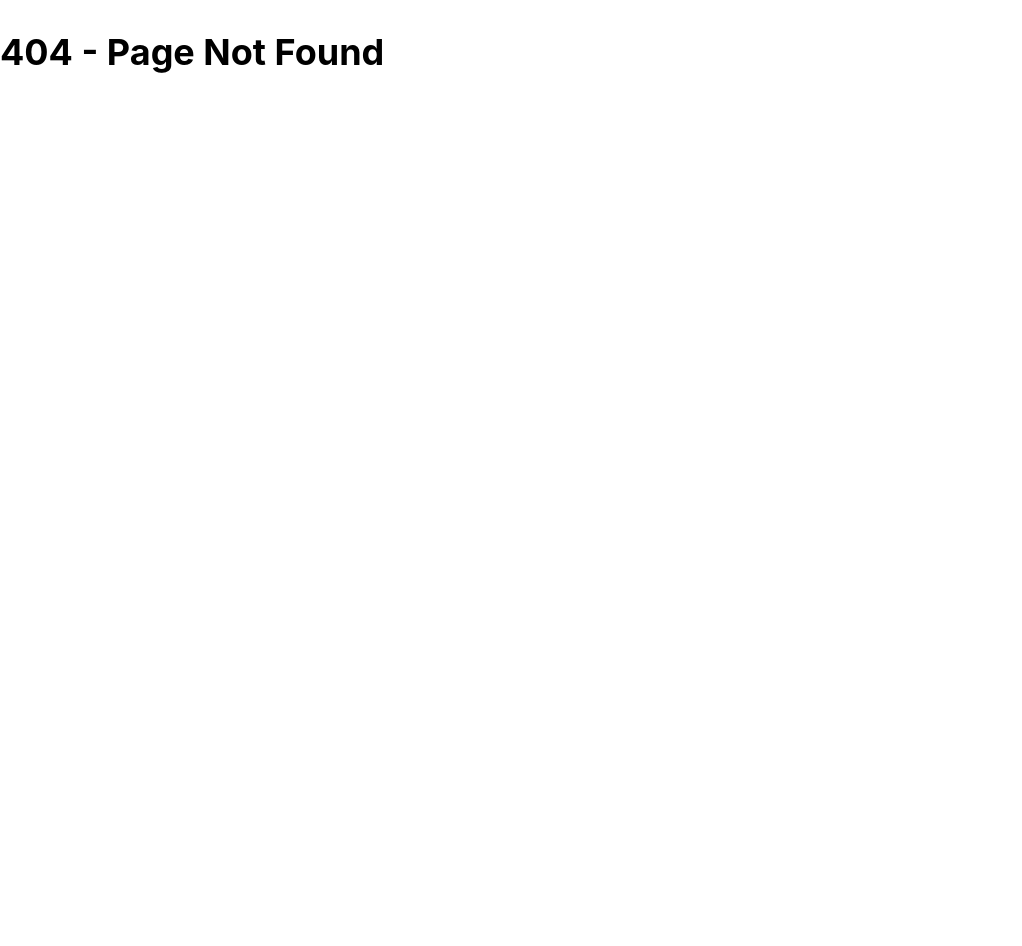
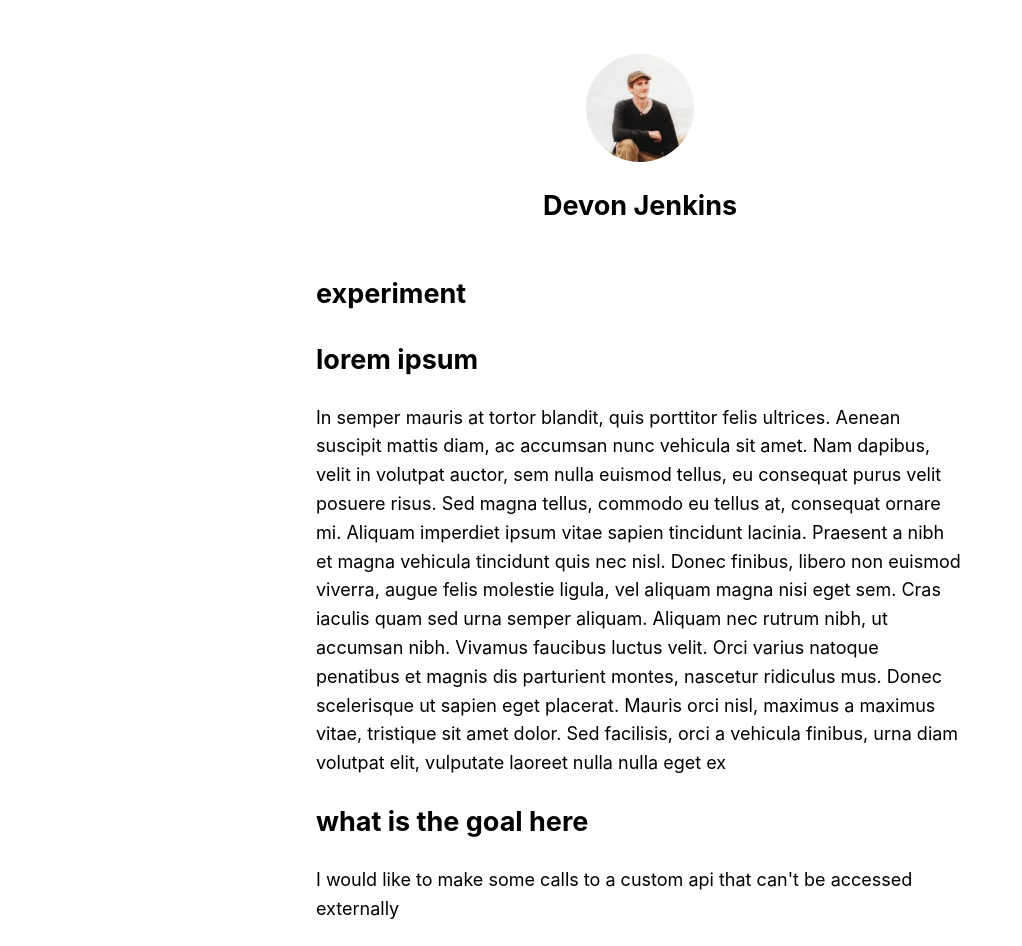
Before and after one commit to DevonJenkins/nextjs-blog, a Next.js app: page /experiment in a window 1280 px wide. Before the commit this address had no page. Shown: the top 946 px of the page, without its empty margins (0-1022 px from the left). Before the commit the page ends 800 px from the top, so only its background shows below. Built offline with nearby package versions, Linux system fonts and the light colour scheme.

Commit message:
tailwind experimentation and some code cleanup

```diff
--- a/components/layout.js
+++ b/components/layout.js
@@ -26,11 +26,11 @@ export default function Layout({ children, home }) {
 					<>
 						<Image
 							priority
-							src="/images/profilePhoto.jpeg"
-							className={utilStyles.borderCircle}
+							src="/images/resized-profile-photo-352.png"
 							height={144}
 							width={144}
 							alt=""
+							className={utilStyles.borderCircle}
 						/>
 						<h1 className={utilStyles.heading2Xl}>{name}</h1>
 					</>
@@ -39,12 +39,14 @@ export default function Layout({ children, home }) {
 					 <Link href='/'>
 						<Image
 							priority
-							src="/images/profilePhoto.jpeg"
-							className={utilStyles.borderCircle}
+							src="/images/resized-profile-photo-352.png"
 							height={108}
 							width={108}
 							alt=""
+							className={utilStyles.borderCircle}
+
 						/>
+
 					 </Link>
 					<h2 className='utilStyles.headingLg'>
 						<Link href="/" className={utilStyles.colorInherit}>
--- a/lib/posts.js
+++ b/lib/posts.js
@@ -43,7 +43,7 @@ export async function getPostData(id) {
 	//use gray-matter to parse the post metadata section
 	const matterResult = matter(fileContents)
 
-	//use remark to conver markdown into HTML string
+	//use remark to convert markdown into HTML string
 	const processedContent = await remark()
 		.use(html)
 		.process(matterResult.content);
--- /dev/null
+++ b/pages/experiment.js
@@ -0,0 +1,29 @@
+import Layout from "../components/layout";
+import Head from "next/head";
+import utilStyles from '../styles/utils.module.css'
+
+
+export default function Experiment(){
+	return (
+	<Layout>
+		<Head>
+			<title>experiment</title>
+		</Head>
+			<section className={ utilStyles.headingXL }>
+				<h1>experiment</h1>
+
+			<article>
+				<h2>lorem ipsum</h2>
+					<p>In semper mauris at tortor blandit, quis porttitor felis ultrices. Aenean suscipit mattis diam, ac accumsan nunc vehicula sit amet. Nam dapibus, velit in volutpat auctor, sem nulla euismod tellus, eu consequat purus velit posuere risus. Sed magna tellus, commodo eu tellus at, consequat ornare mi. Aliquam imperdiet ipsum vitae sapien tincidunt lacinia. Praesent a nibh et magna vehicula tincidunt quis nec nisl. Donec finibus, libero non euismod viverra, augue felis molestie ligula, vel aliquam magna nisi eget sem. Cras iaculis quam sed urna semper aliquam. Aliquam nec rutrum nibh, ut accumsan nibh. Vivamus faucibus luctus velit. Orci varius natoque penatibus et magnis dis parturient montes, nascetur ridiculus mus. Donec scelerisque ut sapien eget placerat. Mauris orci nisl, maximus a maximus vitae, tristique sit amet dolor. Sed facilisis, orci a vehicula finibus, urna diam volutpat elit, vulputate laoreet nulla nulla eget ex</p>
+			</article>
+			</section>
+
+		<section>
+			<h2>what is the goal here</h2>
+			<p>I would like to make some calls to a custom api that can't be accessed externally</p>
+		<p>I would like to perform Crud operations on a list of names. Let's  start of with an empty array. I'd like to add names to that array</p>
+		</section>
+
+	</Layout>
+	)
+}
--- a/pages/index.js
+++ b/pages/index.js
@@ -3,9 +3,9 @@ import Link from 'next/link';
 import Layout, { siteTitle } from '../components/layout';
 import utilStyles from '../styles/utils.module.css'
 import { getSortedPostsData } from '../lib/posts';
+import Date from '../components/date';
 
 export async function getStaticProps() {
-
 	const allPostsData = getSortedPostsData();
 
 	return {
@@ -16,31 +16,35 @@ export async function getStaticProps() {
 }
 
 export default function Home({ allPostsData }) {
-	console.log("Home")
   return (
 		<Layout home>
 			<Head>
 				<title>{siteTitle}</title>
 			</Head>
 				<section className={utilStyles.headingMd}>
-					<p>Hello I am Devon...</p>
 					<p>This will be a description</p>
 				</section>
+		<div className='border-2 border-sky-500'>
+					<Link href={`/experiment`} className='p-2.5 border-1 border-sky-500 bg-slate-500 text-white'> Experiment </Link>
+		</div>
 				<section>
 					<h2 className='utilStyles.headingLg'>Blog</h2>
+					<div className='bg-white p-6 shadow-lg rounded-lg'>
 						<ul>
 							{allPostsData.map(({ id, date, title }) => (
 								<li className={utilStyles.listItem} key={id}>
-								<Link href={`/posts/${id}`}>
-									{title}
-								</Link>
+									<Link href={`/posts/${id}`}> {title} </Link>
 									<br />
 									<small className={utilStyles.lightText}>
-									<Date dateString={date}/>
+										<Date dateString={date} />
 									</small>
 								</li>
 							))}
 						</ul>
+						<div className='bg-red-500 shadow-lg rounded-lg border-4m border-slate-500 hover:bg-red-300'>
+							<p className='text-slate-500 text-3xl font-bold underline text-center hover:text-white'>I am Devon...</p>
+						</div>
+					</div>
 				</section>
 		</Layout>
   );
--- a/pages/posts/[id].js
+++ b/pages/posts/[id].js
@@ -30,7 +30,6 @@ export default function Post({ postData }) {
 
 export async function getStaticPaths() {
 	//return a list of possible values for id
-	console.log('getStaticPaths')
 	const paths = getAllPostIds();
 	return {
 		paths,
@@ -40,7 +39,6 @@ export async function getStaticPaths() {
 
 export async function getStaticProps({ params }) {
 	// Fetch necessary data for the blog post using params.id
-	console.log('getStaticProps')
 	const postData = await getPostData(params.id);
 	return {
 		props: {
--- a/styles/global.css
+++ b/styles/global.css
@@ -1,3 +1,7 @@
+/*@tailwind base; /*remove pre-flight for now*/
+@tailwind components;
+@tailwind utilities;
+
 html, body {
 	padding: 0;
 	margin: 0;
--- a/tailwind.config.js
+++ b/tailwind.config.js
@@ -1,8 +1,8 @@
 /** @type {import('tailwindcss').Config} */
 module.exports = {
   content: [
-		'/pages/**/*.{js,ts,jsx,tsx, html}',
-		'/components/**/*.{js,ts,jsx,tsx}',
+		'./pages/**/*.{js,ts,jsx,tsx, html}',
+		'./components/**/*.{js,ts,jsx,tsx}',
 	],
   theme: {
     extend: {},
```
Also changed, not shown: pages/posts/first-post.js (deleted, +0 -15 lines), public/images/profile-photo-350x350.png (added), public/images/resized-profile-photo-352.png (added). Lines whose indentation alone changed are shown as unchanged.
